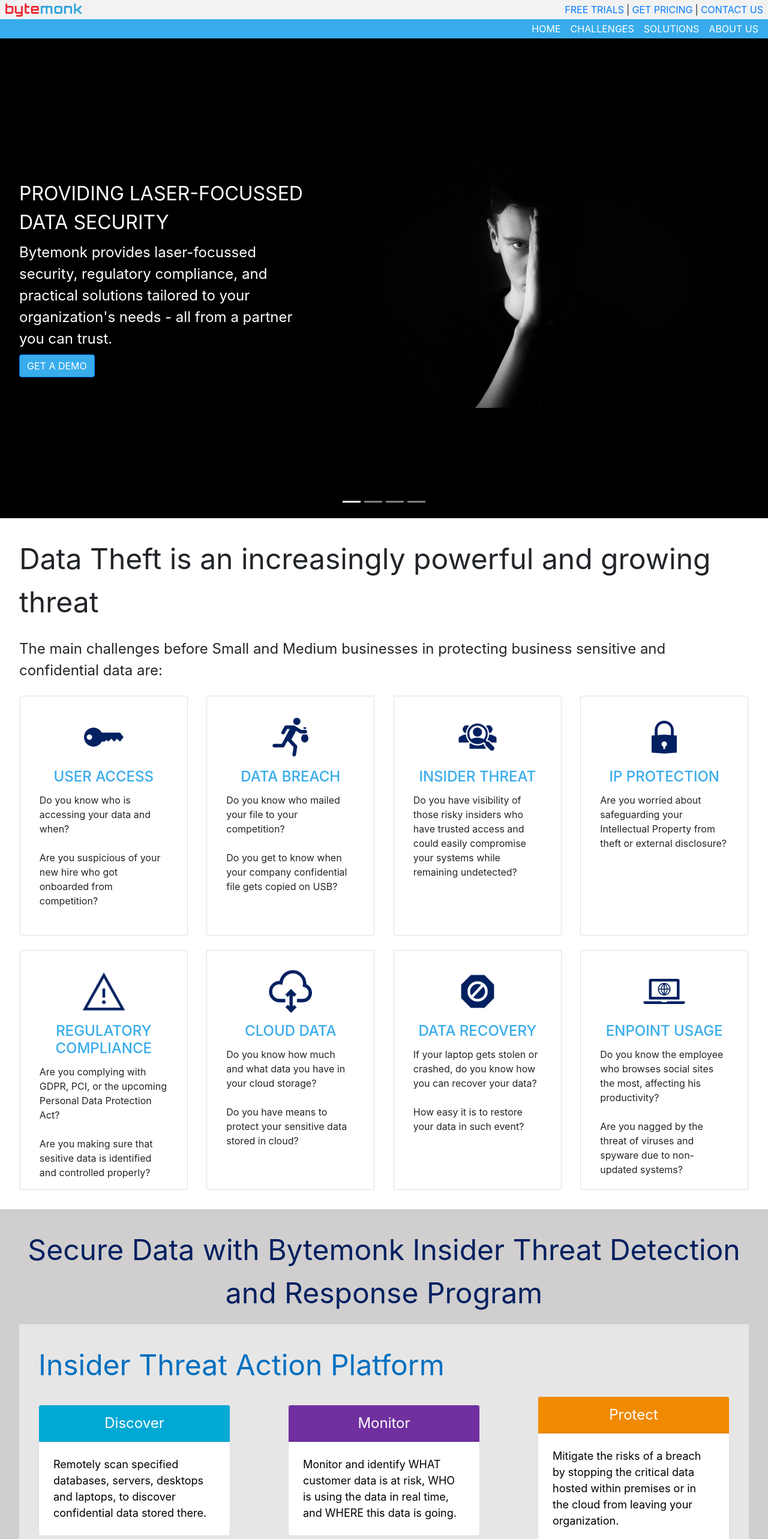
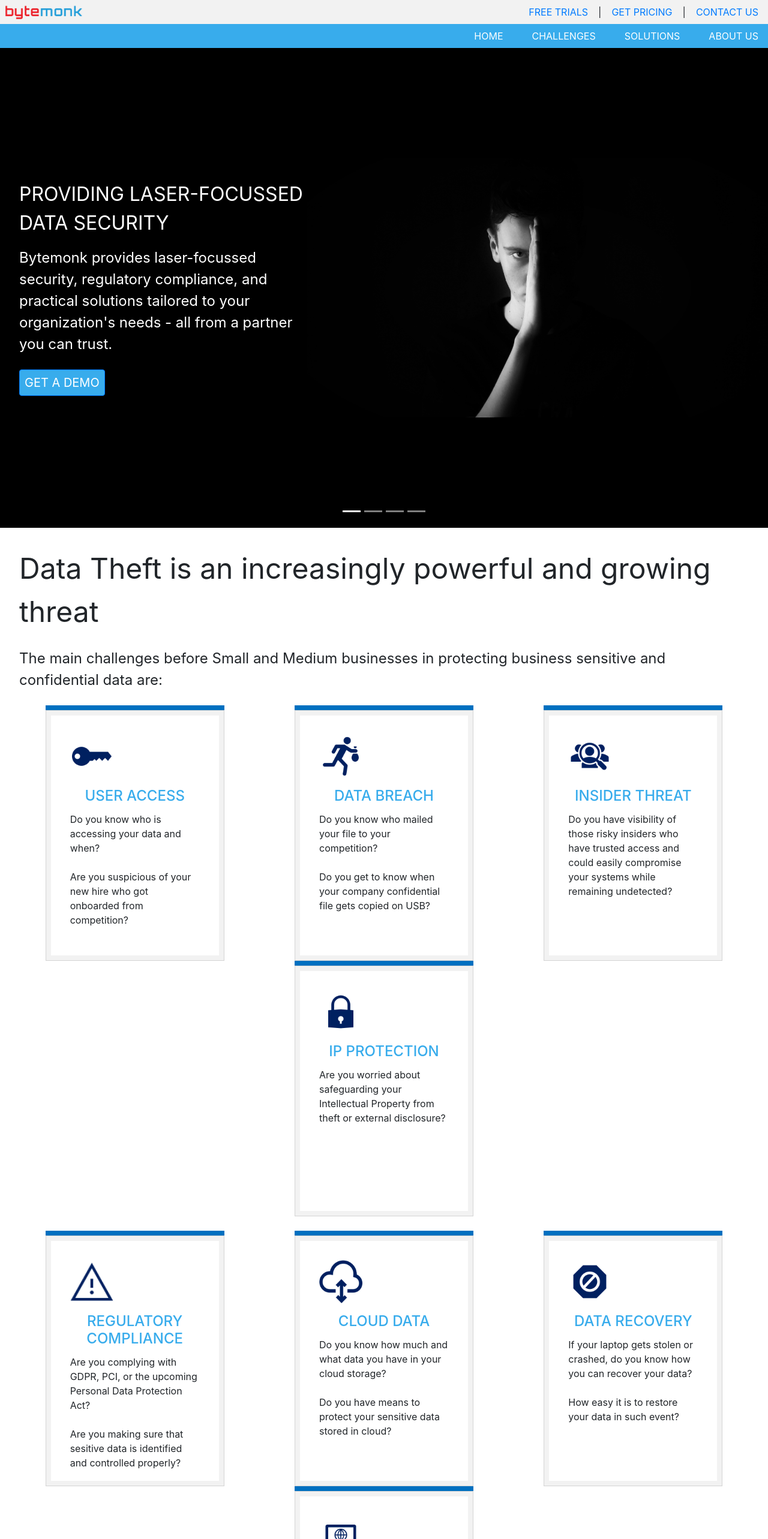
Before and after one commit to aryanoffical2706/devs, a React (Create React App) app: page / in a window 1280 px wide. Shown: the top 2566 px of the page at 60% size. Built offline with nearby package versions, Linux system fonts and the light colour scheme.

Commit message:
Made changes as suggested

```diff
--- a/src/App.js
+++ b/src/App.js
@@ -19,6 +19,7 @@
 import bm_user_activity_monitoring from "./images/bm_user_activity_monitoring.png";
 import bm_it_access_management from "./images/bm_it_access_management.png";
 import bm_automated_data_backup from "./images/bm_automated_data_backup.png";
+import bm_backup_icon from "./images/bm_backup_icon.svg";
 import bm_sales_email from "./images/bm_sales_email.png";
 import bm_sales_phone from "./images/bm_sales_phone.png";
 import Carousel from "react-bootstrap/Carousel";
@@ -34,12 +35,12 @@
     <div style={{display: "flex", flexDirection: "column", backgroundColor: "white"}}>
 			<div style={styles.headerLayout}>
 				<img src={bytemonk_logo} style={{ height: "24px", paddingLeft: "8px" }} />
-				<div style={{ display: "flex", flexDirection: "row", paddingRight: "4px" }}>
-					<a href="#learn_more" style={styles.headerButton}>FREE TRIALS</a>
+				<div style={{ display: "flex", flexDirection: "row", paddingRight: "8px" }}>
+					<a href="#learn_more" style={styles.headerButton}>FREE TRIALS&nbsp;&nbsp;</a>
 					|
-					<a href="#learn_more" style={styles.headerButton}>GET PRICING</a>
+					<a href="#learn_more" style={styles.headerButton}>&nbsp;&nbsp;GET PRICING&nbsp;&nbsp;</a>
 					|
-					<a href="#learn_more" style={styles.headerButton}>CONTACT US</a>
+					<a href="#learn_more" style={styles.headerButton}>&nbsp;&nbsp;CONTACT US</a>
 				</div>
 			</div>
 
@@ -50,7 +51,7 @@
 				<a href="#about_us" style={styles.navButton}>ABOUT US</a>
 			</div>
 
-			<div style={{ marginTop: "64px" }} id="home">
+			<div style={{ marginTop: "80px" }} id="home">
 				<Carousel interval={10000} controls={false}>
 					{getCarouselItem(0, "black", "PROVIDING LASER-FOCUSSED DATA SECURITY", "Bytemonk provides laser-focussed security, regulatory compliance, and practical solutions tailored to your organization's needs - all from a partner you can trust.", bm_carousel_01)}
 					{getCarouselItem(1, "#26272C", "ADDRESSING THE DATA SECURITY THREATS SUAVELY", "Bytemonk addresses the threat vectors originating from inside the organization by stopping critical data from leaving your organization and helps identify both malicious & negligent users.", bm_carousel_02)}
@@ -84,7 +85,7 @@
 				<div style={{ color: "#002060", fontSize: "48px", textAlign: "center" }}>
 					Secure Data with Bytemonk Insider Threat Detection and Response Program
 				</div>
-				<div style={{ padding: "32px", backgroundColor: "#E7E6E6", marginTop: "16px" }}>
+				<div style={{ padding: "32px", backgroundColor: "#E7E6E6", marginTop: "32px" }}>
 					<div style={{ fontSize: "48px", color: "#0070c0" }}>
 						Insider Threat Action Platform
 					</div>
@@ -103,7 +104,7 @@
 								{getAdditionalFeaturesView(bm_cloud_data_protection, "Cloud Data Protection", "Extend your security to cloud applications like Microsoft Office 365, Google G Suite, and more.")}
 								{getAdditionalFeaturesView(bm_user_activity_monitoring, "User Activity Monitoring (UAM)", "Stop malware, phishing attacks, and viruses from spreading via an infected website to organization's network.")}
 								{getAdditionalFeaturesView(bm_it_access_management, "IT Asset Management", "Identify and plug system vulnerabilities arising due to firewall, antivirus and more.")}
-								{getAdditionalFeaturesView(bm_automated_data_backup, "Automated Data Backup", "Create a policy-driven backup plan, monitor the status of on-going backups, and find/restore backups.")}
+								{getAdditionalFeaturesView(bm_backup_icon, "Automated Data Backup", "Create a policy-driven backup plan, monitor the status of on-going backups, and find/restore backups.")}
 							</Row>
 						</Card.Body>
 					</Card>
@@ -117,7 +118,7 @@
 				<Row>
 					{getContactExpertView("Talk to a specialist", "FIND AN EXPERT")}
 					{getContactExpertView("Try it now", "FREE TRIAL")}
-					{getContactExpertView("Get pricing", "FIND AN EXPERT")}
+					{getContactExpertView("Get pricing", "CONTACT SALES")}
 				</Row>
 			</div>
 
@@ -131,31 +132,31 @@
 			</div>
 
 		<div style={{ backgroundColor: "black", paddingTop: "32px", paddingBottom: "32px", paddingLeft: "16px", paddingRight: "16px" }}>
-			<div style={{ marginLeft: "16px", fontSize: "32px", color: "#00b0f0" }}>
+			<div style={{ marginLeft: "16px", marginBottom: "16px", fontSize: "32px", color: "#00b0f0", textAlign: "center" }}>
 				OUR DIFFERENTIATORS
 			</div>
 			<Row>
-				{getDifferntiators("Easy to Use", "The Bytemonk platform is designed to be simple to use, quick to deploy, and easy to maintain. Requiring no special training for users, the system can be set up in minutes.")}
-				{getDifferntiators("Purpose built", "As Bytemonk solutions are designed for small and medium businesses, the pre-packaged set of offerings are integrated, modular, and cost-effective, enabling quicker deployment.")}
-				{getDifferntiators("Centralized reporting", "Bytemonk has just one dashboard for reporting and analytics; all activities such as sensitive data protection, risky users and activities monitoring, and business data recovery are combined and insights presented on a centralized console.")}
+				{getDifferentiators("Easy to Use", "The Bytemonk platform is designed to be simple to use, quick to deploy, and easy to maintain. Requiring no special training for users, the system can be set up in minutes.", { borderTopWidth: "0px", borderLeftWidth: "0px" })}
+				{getDifferentiators("Purpose built", "As Bytemonk solutions are designed for small and medium businesses, the pre-packaged set of offerings are integrated, modular, and cost-effective, enabling quicker deployment.", { borderTopWidth: "0px" })}
+				{getDifferentiators("Centralized reporting", "Bytemonk has just one dashboard for reporting and analytics; all activities such as sensitive data protection, risky users and activities monitoring, and business data recovery are combined and insights presented on a centralized console.", { borderTopWidth: "0px", borderRightWidth: "0px" })}
 			</Row>
 			<Row>
-				{getDifferntiators("Pre-built configurations", "Bytemonk has wide set of out-of-the-box policy rules created just for the Indian market. Coupled with advance machine learning technologies, Bytemonk platform delivers unmatched data leak discovery.")}
-				{getDifferntiators("Regulatory compliance", "Bytemonk solutions help automate the compliance process by locating the sensitive data in the network and by putting in place a robust protection mechanism.")}
-				{getDifferntiators("Lower TCO", "Bytemonk solutions are affordable for small and medium businesses. Harnessing cloud delivery model, businesses can save on additional hardware investment.")}
+				{getDifferentiators("Pre-built configurations", "Bytemonk has wide set of out-of-the-box policy rules created just for the Indian market. Coupled with advance machine learning technologies, Bytemonk platform delivers unmatched data leak discovery.", { borderLeftWidth: "0px", borderBottomWidth: "0px" })}
+				{getDifferentiators("Regulatory compliance", "Bytemonk solutions help automate the compliance process by locating the sensitive data in the network and by putting in place a robust protection mechanism.", { borderBottomWidth: "0px" })}
+				{getDifferentiators("Lower TCO", "Bytemonk solutions are affordable for small and medium businesses. Harnessing cloud delivery model, businesses can save on additional hardware investment.", { borderBottomWidth: "0px", borderRightWidth: "0px" })}
 			</Row>
 		</div>
 
 			<div style={{ backgroundColor: "#D9D9D9", padding: "32px" }} id="about_us">
 				<Row>
 					<Col>
-						<div style={{ color: "#729FCF", fontSize: "24px" }}>
+						<div style={{ color: "#729FCF", fontSize: "32px" }}>
 							Get in touch
 						</div>
 						<div style={{ color: "black", fontSize: "18px", marginTop: "16px" }}>
 							If you're searching for a new partner in cybersecurity, we want to hear from you! Fill out this form, and one of our team members will contact you shortly. You can also find our direct contact information here.
 						</div>
-						<div style={{ color: "#729FCF", fontSize: "24px" }}>
+						<div style={{ color: "#729FCF", fontSize: "32px", marginTop: "16px" }}>
 							Contact Information
 						</div>
 						<div style={{ color: "black", marginTop: "16px" }}>
@@ -181,7 +182,7 @@
 					</Col>
 					<Col>
 						<div style={{ backgroundColor: "white", paddingTop: "16px", paddingBottom: "16px", paddingLeft: "32px", paddingRight: "32px" }}>
-							<div style={{ color: "#729FCF", fontSize: "24px", display: "flex", flexDirection: "row", justifyContent: "space-between" }}>
+							<div style={{ color: "#729FCF", fontSize: "32px", display: "flex", flexDirection: "row", justifyContent: "space-between" }}>
 								Contact
 								<div style={{ fontSize: "15px", color: "black" }}>
 									*All fields are required
@@ -229,17 +230,17 @@
 			<div style={{ backgroundColor: "#259FDA", paddingTop: "16px", paddingBottom: "16px" }}>
 				<Row>
 					{getContactPanel(bm_sales_email, "sales@bytemonk.co")}
-					{getContactPanel(bm_sales_phone, "+91-98220-29679")}
+					{getContactPanel(bm_sales_phone, "+91-91759-20040")}
 				</Row>
 			</div>
 
 			<div style={{ backgroundColor: "black", padding: "16px", display: "flex", flexDirection: "row", justifyContent: "space-between" }}>
 				<div style={{ paddingLeft: "16px" }}>
 					<div style={{ color: "white", fontSize: "18px" }}>
-						© 2020 Bytemonk  |
-						<a href="" style={{ textDecoration: "none", color: "white" }}>{"    Privacy Policy    "}</a>
+						© 2020 Bytemonk&nbsp;&nbsp;|
+						<a href="" style={{ textDecoration: "none", color: "white" }}>&nbsp;&nbsp;Privacy Policy&nbsp;&nbsp;</a>
 						|
-						<a href="" style={{ textDecoration: "none", color: "white" }}>{"    Terms of Services    "}</a>
+						<a href="" style={{ textDecoration: "none", color: "white" }}>&nbsp;&nbsp;Terms of Services</a>
 					</div>
 				</div>
 			</div>
@@ -262,13 +263,13 @@
 	);
 }
 
-function getDifferntiators(headerText, bodyText) {
+function getDifferentiators(headerText, bodyText, borderStyle) {
 	return (
-		<Col style={{ padding: "32px", borderColor: "grey", borderWidth: "1px", borderStyle: "dotted" }}>
-			<div style={{ fontSize: "24px", color: "white" }}>
-					{headerText}
+		<Col style={{ padding: "32px", borderColor: "grey", borderWidth: "1px", borderStyle: "dotted", ...borderStyle }}>
+			<div style={{ fontSize: "32px", color: "white" }}>
+				{headerText}
 			</div>
-			<div style={{ marginTop: "16px", color: "#0584AB" }}>
+			<div style={{ marginTop: "24px", color: "#0584AB" }}>
 				{bodyText}
 			</div>
 		</Col>
@@ -281,7 +282,7 @@
 			<div style={{ fontSize: "32px", textAlign: "center" }}>
 				{headingText}
 			</div>
-			<Button style={{ width: "240px", alignSelf: "center", marginTop: "16px" }}>
+			<Button style={{ width: "240px", alignSelf: "center", marginTop: "16px", background: "white", color: "black", fontSize: "24px", borderRadius: "8px" }}>
 				{buttonText}
 			</Button>
 		</Col>
@@ -307,11 +308,11 @@
 function getPlatformFeaturesCard(headerBackground, headerText, bodyText) {
 	return (
 		<Col style={{ alignContent: "center", flexGrow: "0" }}>
-			<Card style={{ width: "320px" }}>
-				<Card.Header style={{ backgroundColor: headerBackground, color: "white", fontSize: "24px", textAlign: "center" }}>
+			<Card style={{ width: "360px", height: "340px" }}>
+				<Card.Header style={{ backgroundColor: headerBackground, color: "white", fontSize: "32px", textAlign: "center" }}>
 					{headerText}
 				</Card.Header>
-				<Card.Text style={{ color: "black", fontSize: "18px", padding: "24px" }}>
+				<Card.Text style={{ color: "black", fontSize: "24px", padding: "24px" }}>
 					{bodyText}
 				</Card.Text>
 			</Card>
@@ -321,11 +322,14 @@
 
 function getFeatureCards(imgSrc, title, body) {
 	return (
-		<Col style={{ display: "flex", flexDirection: "row", justifyContent: "center" }}>
-			<Card style={{ height: "400px", alignItems: "center", padding: "32px", width: "280px" }}>
-				<Card.Img style={{ height: "72px", width: "72px" }} variant="top" src={imgSrc}/>
-				<Card.Title style={{ fontSize: "24px", color: "#38ACEC", textAlign: "center", marginTop: "16px" }}>{title}</Card.Title>
-				<Card.Text style={{ fontSize: "16px" }}>{body}</Card.Text>
+		<Col style={{ display: "flex", flexDirection: "column", alignItems: "center" }}>
+			<div style={{ height: "8px", background: "#0070C0", width: "298px" }} />
+			<Card style={{ padding: "8px", background: "#F2F2F2", borderRadius: "0px" }}>
+				<div style={{ background: "white", height: "400px", width: "280px", alignItems: "center", padding: "32px" }}>
+					<Card.Img style={{ height: "72px", width: "72px" }} variant="top" src={imgSrc}/>
+					<Card.Title style={{ fontSize: "24px", color: "#38ACEC", textAlign: "center", marginTop: "16px" }}>{title}</Card.Title>
+					<Card.Text style={{ fontSize: "16px" }}>{body}</Card.Text>
+				</div>
 			</Card>
 		</Col>
 	);
@@ -338,7 +342,7 @@
 				<div style={styles.carouselTextLayout}>
 					<div style={styles.carouselTextHeading}>{heading}</div>
 					<div style={styles.carouselTextBody}>{body}</div>
-					<Button style={{ marginTop: "8px", backgroundColor: "#38ACEC" }}>GET A DEMO</Button>
+					<Button style={styles.carouselButton}>GET A DEMO</Button>
 				</div>
 				<Image src={carouselImage} style={{ width: "60%" }}/>
 			</div>
@@ -346,13 +350,14 @@
 }
 
 const styles = {
-	headerLayout: { position: "fixed", paddingTop: "4px", paddingBottom: "4px", display: "flex", flexDirection: "row", justifyContent: "space-between", alignItems: "center", height: "32px", width: "100%", backgroundColor: "#F2F2F2", zIndex: "1" },
-	headerButton: { paddingLeft: "4px", paddingRight: "4px", textDecoration: "none" },
-	navButton: { paddingLeft: "8px", paddingRight: "8px", textDecoration: "none", color: "white" },
-	navLayout: { position: "fixed", top: "32px", paddingTop: "4px", paddingBottom: "4px", paddingRight: "8px", display: "flex", flexDirection: "row", justifyContent: "flex-end", alignItems: "center", height: "32px", width: "100%", backgroundColor: "#38ACEC", zIndex: "1" },
+	headerLayout: { position: "fixed", paddingTop: "4px", paddingBottom: "4px", display: "flex", flexDirection: "row", justifyContent: "space-between", alignItems: "center", height: "40px", width: "100%", backgroundColor: "#F2F2F2", zIndex: "1" },
+	headerButton: { paddingLeft: "8px", paddingRight: "8px", textDecoration: "none" },
+	navButton: { marginLeft: "32px", paddingLeft: "8px", paddingRight: "8px", textDecoration: "none", color: "white" },
+	navLayout: { position: "fixed", top: "40px", paddingTop: "4px", paddingBottom: "4px", paddingRight: "8px", display: "flex", flexDirection: "row", justifyContent: "flex-end", alignItems: "center", height: "40px", width: "100%", backgroundColor: "#38ACEC", zIndex: "1" },
 	carouselTextLayout: { width: "40%", display: "flex", flexDirection: "column", alignItems: "flex-start", justifyContent: "flex-start", marginLeft: "32px" },
 	carouselTextHeading: { color: "white", fontSize: "32px" },
-	carouselTextBody: { color: "white", marginTop: "8px", fontSize: "24px" },
+	carouselTextBody: { color: "white", marginTop: "16px", fontSize: "24px" },
+	carouselButton: { marginTop: "24px", backgroundColor: "#38ACEC", fontSize: "20px", paddingLeft: "8px", paddingRight: "8px" },
 	contactSubmissionFormControl: { backgroundColor: "#F2F2F2" }
 }
 
```
Also changed, not shown: src/images/bm_backup_icon.svg (added).
